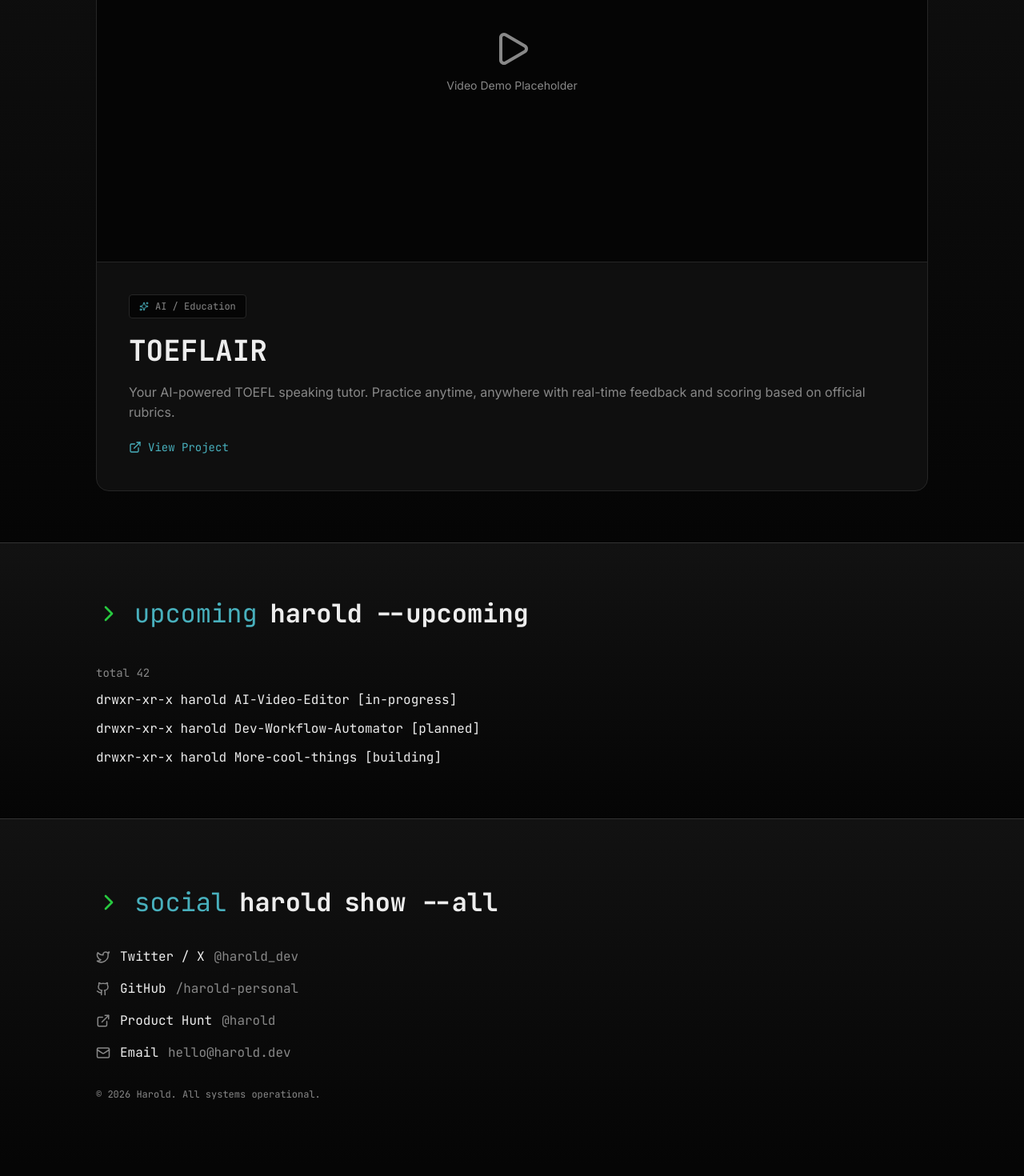
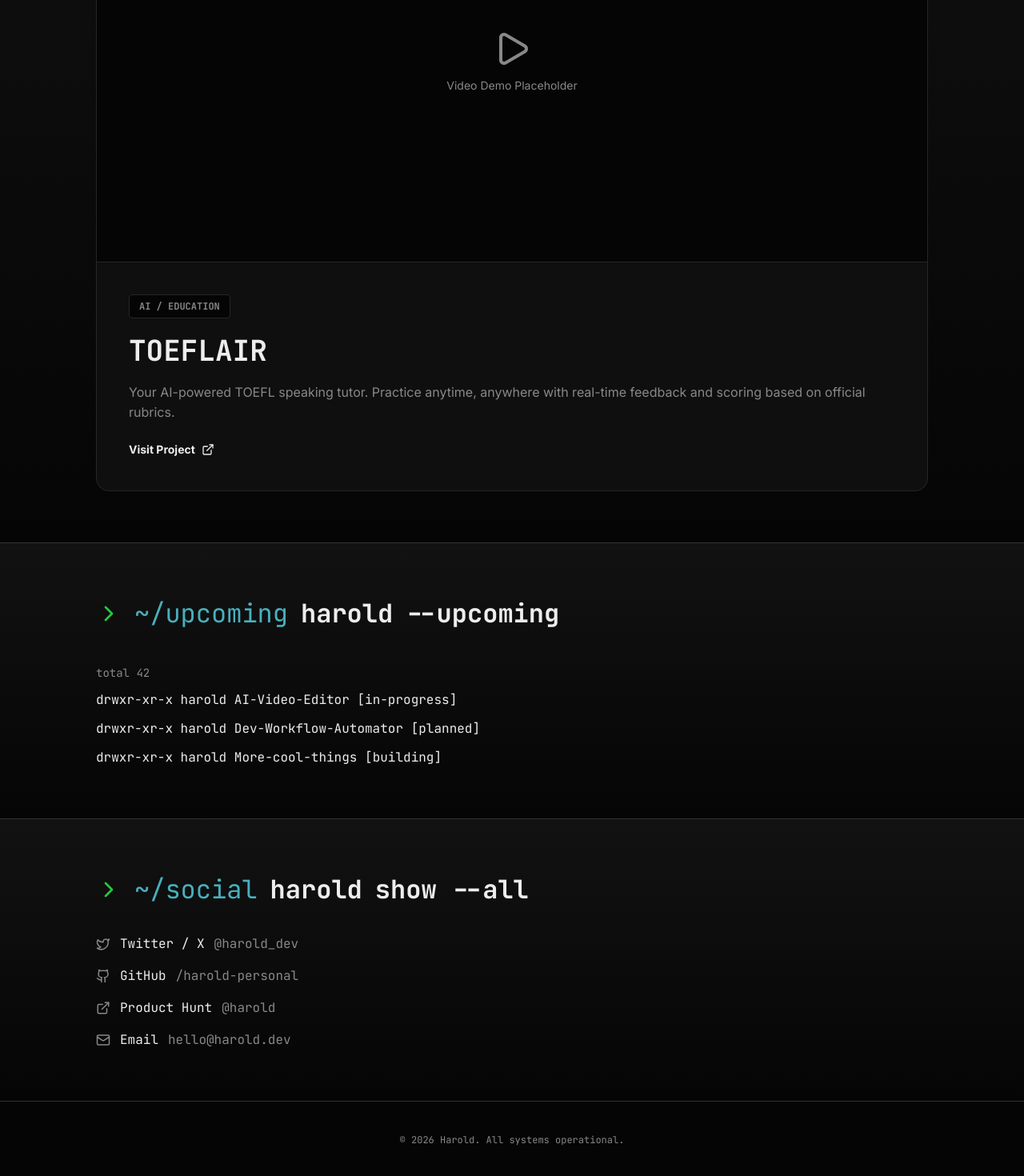
Before and after one commit to guohaonan-shy/harold-personal, a Next.js app: page / in a window 1280 px wide. Shown: the part 1349-2819 px from the top of the page at 80% size. Built offline with nearby package versions, Linux system fonts and the light colour scheme.

Commit message:
feat: layout change

```diff
--- a/app/components/Footer.tsx
+++ b/app/components/Footer.tsx
@@ -1,69 +1,7 @@
-import { ChevronRight, Twitter, Github, ExternalLink, Mail } from "lucide-react";
-
-interface SocialLink {
-  icon: React.ReactNode;
-  name: string;
-  handle: string;
-  href: string;
-}
-
-const socialLinks: SocialLink[] = [
-  {
-    icon: <Twitter className="w-[18px] h-[18px] text-dim" />,
-    name: "Twitter / X",
-    handle: "@harold_dev",
-    href: "https://twitter.com/harold_dev",
-  },
-  {
-    icon: <Github className="w-[18px] h-[18px] text-dim" />,
-    name: "GitHub",
-    handle: "/harold-personal",
-    href: "https://github.com/harold-personal",
-  },
-  {
-    icon: <ExternalLink className="w-[18px] h-[18px] text-dim" />,
-    name: "Product Hunt",
-    handle: "@harold",
-    href: "https://producthunt.com/@harold",
-  },
-  {
-    icon: <Mail className="w-[18px] h-[18px] text-dim" />,
-    name: "Email",
-    handle: "hello@harold.dev",
-    href: "mailto:hello@harold.dev",
-  },
-];
-
 export default function Footer() {
   return (
-    <footer className="bg-gradient-section border-t border-light">
-      <div className="max-w-7xl mx-auto px-8 lg:px-[120px] py-20">
-        {/* Section Title */}
-        <div className="flex items-center gap-4 mb-8 font-mono text-[32px]">
-          <ChevronRight className="w-8 h-8 text-terminal-green" />
-          <span className="text-terminal-cyan">social</span>
-          <span className="text-main font-bold">harold</span>
-          <span className="text-main font-bold">show --all</span>
-        </div>
-
-        {/* Social Links */}
-        <div className="space-y-4 mb-8">
-          {socialLinks.map((link, index) => (
-            <a
-              key={index}
-              href={link.href}
-              target="_blank"
-              rel="noopener noreferrer"
-              className="flex items-center gap-3 font-mono text-base hover:opacity-80 transition-opacity"
-            >
-              {link.icon}
-              <span className="text-main">{link.name}</span>
-              <span className="text-dim">{link.handle}</span>
-            </a>
-          ))}
-        </div>
-
-        {/* Copyright */}
+    <footer className="bg-page border-t border-light">
+      <div className="max-w-7xl mx-auto px-8 lg:px-[120px] py-10 flex justify-center">
         <p className="font-mono text-xs text-dim dark:text-[#444444]">
           © 2026 Harold. All systems operational.
         </p>
--- a/app/components/ProjectCard.tsx
+++ b/app/components/ProjectCard.tsx
@@ -16,7 +16,7 @@ export default function ProjectCard({ title, description, badge, filename, link
         <div className="w-2.5 h-2.5 rounded-full bg-terminal-red" />
         <div className="w-2.5 h-2.5 rounded-full bg-terminal-yellow" />
         <div className="w-2.5 h-2.5 rounded-full bg-terminal-green" />
-        <span className="ml-2 text-xs font-mono text-dim">{filename}</span>
+        <span className="ml-2 text-xs font-mono text-dim">~/projects/{filename}</span>
       </div>
 
       {/* Visual Placeholder */}
@@ -28,9 +28,8 @@ export default function ProjectCard({ title, description, badge, filename, link
       {/* Info Section */}
       <div className="p-10 space-y-5 border-t border-main">
         {/* Badge */}
-        <div className="inline-flex items-center gap-2 px-3 py-1.5 rounded bg-page dark:bg-[#1A1A1A] border border-main font-mono text-xs">
-          <Sparkles className="w-3 h-3 text-terminal-cyan" />
-          <span className="text-dim">{badge}</span>
+        <div className="inline-flex items-center gap-2 px-3 py-1.5 rounded bg-page dark:bg-[#1A1A1A] border border-main font-mono text-xs font-bold">
+          <span className="text-dim uppercase">{badge}</span>
         </div>
 
         {/* Title */}
@@ -43,10 +42,10 @@ export default function ProjectCard({ title, description, badge, filename, link
         {link && (
           <a
             href={link}
-            className="inline-flex items-center gap-2 text-terminal-cyan hover:underline font-mono text-sm"
+            className="inline-flex items-center gap-2 text-main hover:underline font-bold text-sm"
           >
+            <span>Visit Project</span>
             <ExternalLink className="w-4 h-4" />
-            <span>View Project</span>
           </a>
         )}
       </div>
--- a/app/components/Projects.tsx
+++ b/app/components/Projects.tsx
@@ -8,7 +8,7 @@ export default function Projects() {
         {/* Section Title */}
         <div className="flex items-center gap-4 mb-10 font-mono text-[32px]">
           <ChevronRight className="w-8 h-8 text-terminal-green" />
-          <span className="text-terminal-cyan">projects</span>
+          <span className="text-terminal-cyan">~/projects</span>
           <span className="text-main font-bold">harold</span>
           <span className="text-main font-bold">--list</span>
         </div>
--- /dev/null
+++ b/app/components/Social.tsx
@@ -0,0 +1,68 @@
+import { ChevronRight, Twitter, Github, ExternalLink, Mail } from "lucide-react";
+
+interface SocialLink {
+  icon: React.ReactNode;
+  name: string;
+  handle: string;
+  href: string;
+}
+
+const socialLinks: SocialLink[] = [
+  {
+    icon: <Twitter className="w-[18px] h-[18px] text-dim" />,
+    name: "Twitter / X",
+    handle: "@harold_dev",
+    href: "https://twitter.com/harold_dev",
+  },
+  {
+    icon: <Github className="w-[18px] h-[18px] text-dim" />,
+    name: "GitHub",
+    handle: "/harold-personal",
+    href: "https://github.com/harold-personal",
+  },
+  {
+    icon: <ExternalLink className="w-[18px] h-[18px] text-dim" />,
+    name: "Product Hunt",
+    handle: "@harold",
+    href: "https://producthunt.com/@harold",
+  },
+  {
+    icon: <Mail className="w-[18px] h-[18px] text-dim" />,
+    name: "Email",
+    handle: "hello@harold.dev",
+    href: "mailto:hello@harold.dev",
+  },
+];
+
+export default function Social() {
+  return (
+    <section className="bg-gradient-section border-t border-light">
+      <div className="max-w-7xl mx-auto px-8 lg:px-[120px] py-16">
+        {/* Section Title */}
+        <div className="flex items-center gap-4 mb-8 font-mono text-[32px]">
+          <ChevronRight className="w-8 h-8 text-terminal-green" />
+          <span className="text-terminal-cyan">~/social</span>
+          <span className="text-main font-bold">harold</span>
+          <span className="text-main font-bold">show --all</span>
+        </div>
+
+        {/* Social Links */}
+        <div className="space-y-4">
+          {socialLinks.map((link, index) => (
+            <a
+              key={index}
+              href={link.href}
+              target="_blank"
+              rel="noopener noreferrer"
+              className="flex items-center gap-3 font-mono text-base hover:opacity-80 transition-opacity"
+            >
+              {link.icon}
+              <span className="text-main">{link.name}</span>
+              <span className="text-dim">{link.handle}</span>
+            </a>
+          ))}
+        </div>
+      </div>
+    </section>
+  );
+}
--- a/app/components/Upcoming.tsx
+++ b/app/components/Upcoming.tsx
@@ -18,7 +18,7 @@ export default function Upcoming() {
         {/* Section Title */}
         <div className="flex items-center gap-4 mb-10 font-mono text-[32px]">
           <ChevronRight className="w-8 h-8 text-terminal-green" />
-          <span className="text-terminal-cyan">upcoming</span>
+          <span className="text-terminal-cyan">~/upcoming</span>
           <span className="text-main font-bold">harold</span>
           <span className="text-main font-bold">--upcoming</span>
         </div>
--- a/app/page.tsx
+++ b/app/page.tsx
@@ -1,6 +1,7 @@
 import Hero from "./components/Hero";
 import Projects from "./components/Projects";
 import Upcoming from "./components/Upcoming";
+import Social from "./components/Social";
 import Footer from "./components/Footer";
 
 export default function Home() {
@@ -9,6 +10,7 @@ export default function Home() {
       <Hero />
       <Projects />
       <Upcoming />
+      <Social />
       <Footer />
     </main>
   );
```
Also changed, not shown: 1 other file (tests, documents, lock files or other folders).
